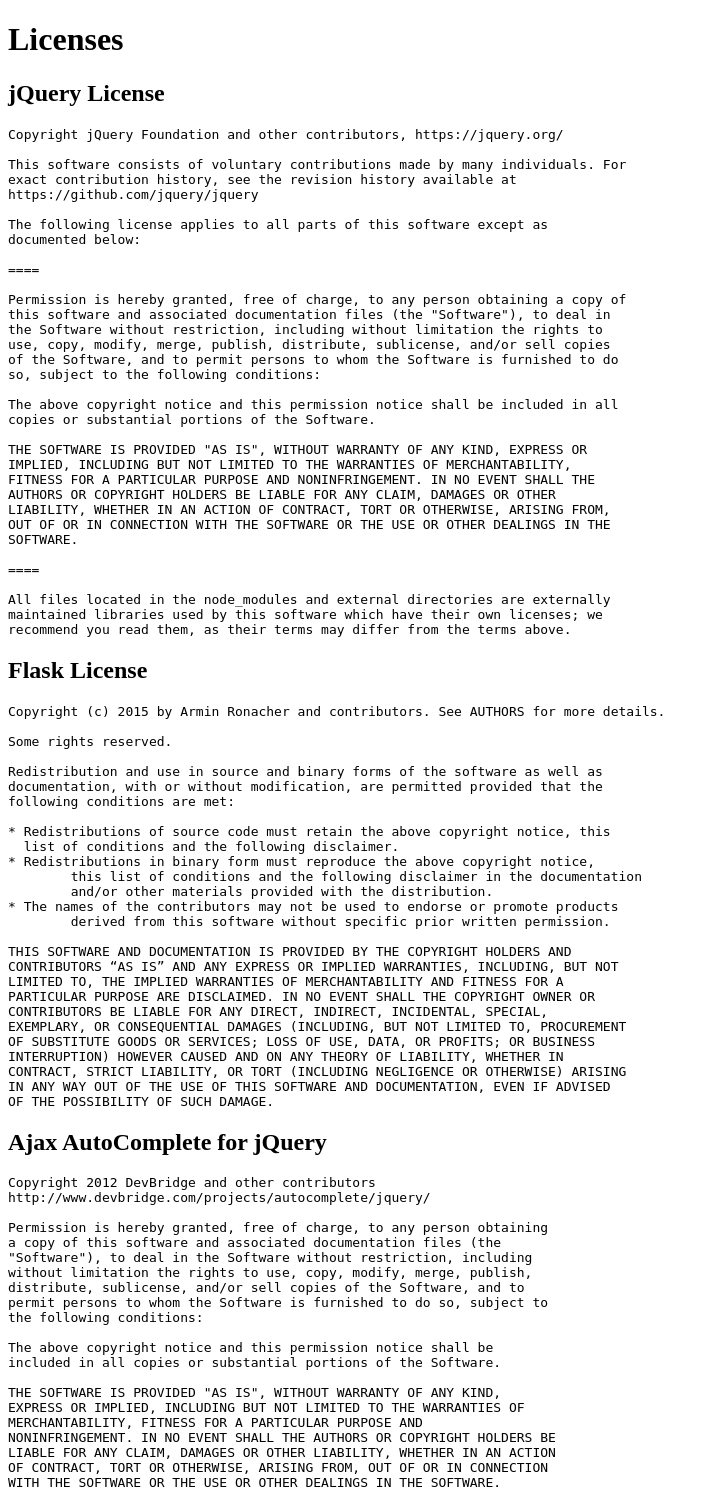
After one commit to DavidStCox/nlp-vle, a Flask app: page /licenses in a window 1280 px wide. The commit adds this page. Shown: the whole page, without its empty margins (0-719 px from the left). Run offline with Flask 2, Linux system fonts and the light colour scheme; parts of the project's set-up code (start-up, migrations or seed data) failed here and were passed over; some libraries are stand-ins or nearby versions.

Commit message:
Adds autocomplete and license page

```diff
--- a/server.py
+++ b/server.py
@@ -12,6 +12,7 @@ from flask import (
 
 from flask.views import View
 import argparse
+import json
 import os
 import random
 import sys
@@ -29,14 +30,24 @@ def parse_arguments():
     p.add_argument("--templates", type=str, default=None,
         help="Path to the Jinja2 templates directory")
 
+    p.add_argument("--static", type=str, default=None,
+        help="Path to the /static files diretory")
+
     options = p.parse_args()
 
     if options.templates is None:
         options.templates = os.path.realpath(
                 os.path.join(os.path.dirname(__file__), "templates"))
 
+    if options.static is None:
+        options.static = os.path.realpath(
+                os.path.join(os.path.dirname(__file__), "static"))
+
     if not os.path.isdir(options.templates):
         raise FileNotFoundError(options.templates)
+
+    if not os.path.isdir(options.static):
+        raise FileNotFoundError(options.static)
 
     return options
 
@@ -57,16 +68,24 @@ class SearchApp(Flask):
         self.add_url_rule("/search/navigation", view_func=self.search,
                 methods=["GET", "POST"])
 
-    def get_suggestions(self):
+        self.add_url_rule("/autocomplete", view_func=self.autocomplete)
+        self.add_url_rule("/licenses", view_func=self.licenses)
+
+    def autocomplete(self):
         """Returns (real time) queries back to the user."""
 
-        results = [
-            "suggestion 1",
-            "suggestion 2",
-            "suggestion 3",
-        ]
+        query = request.args.get("query", "")
 
-        return json.dumps(results)
+        result = {
+            "query": query,
+            "suggestions": [
+                "suggestion 1",
+                "suggestion 2",
+                "suggestion 3 - %d" % random.randint(1,100),
+            ],
+        }
+
+        return json.dumps(result)
 
     def search(self):
         """Performs the actual search."""
@@ -95,6 +114,12 @@ class SearchApp(Flask):
         """The site's landing page."""
         return render_template("index.html", title="NLP-VLE")
 
+    def licenses(self):
+        context = {
+            "title": "Licenses",
+        }
+        return render_template("licenses.html", **context)
+
 def main():
     options = parse_arguments()
 
--- a/templates/base.html
+++ b/templates/base.html
@@ -6,6 +6,15 @@
     <link rel="stylesheet" href="//code.jquery.com/ui/1.12.1/themes/base/jquery-ui.css">
     <script src="https://code.jquery.com/jquery-1.12.4.js"></script>
     <script src="https://code.jquery.com/ui/1.12.1/jquery-ui.js"></script>
+    <script src="/static/jquery.autocomplete.js"></script>
+    <style>
+      .autocomplete-suggestions { border: 1px solid #999; background: #FFF; overflow: auto; }
+      .autocomplete-suggestion { padding: 2px 5px; white-space: nowrap; overflow: hidden; }
+      .autocomplete-selected { background: #F0F0F0; }
+      .autocomplete-suggestions strong { font-weight: normal; color: #3399FF; }
+      .autocomplete-group { padding: 2px 5px; }
+      .autocomplete-group strong { display: block; border-bottom: 1px solid #000; }
+    </style>
   </head>
   <body>
     {% block body %}
--- a/templates/index.html
+++ b/templates/index.html
@@ -7,6 +7,7 @@
     <li><a href="/search/freetext">Search: Free Text</a></li>
     <li><a href="/search/suggestions">Search: Free Text and Suggestions</a></li>
     <li><a href="/search/navigation">Search: Navigation</a></li>
+    <li><a href="/licenses">Licenses</a></li>
   </ul>
 </p>
 {% endblock %}
--- /dev/null
+++ b/templates/licenses.html
@@ -0,0 +1,99 @@
+{% extends "base.html" %}
+{% block body %}
+<h1>Licenses</h1>
+
+<h2>jQuery License</h2>
+<pre>
+Copyright jQuery Foundation and other contributors, https://jquery.org/
+
+This software consists of voluntary contributions made by many individuals. For
+exact contribution history, see the revision history available at
+https://github.com/jquery/jquery
+
+The following license applies to all parts of this software except as
+documented below:
+
+====
+
+Permission is hereby granted, free of charge, to any person obtaining a copy of
+this software and associated documentation files (the "Software"), to deal in
+the Software without restriction, including without limitation the rights to
+use, copy, modify, merge, publish, distribute, sublicense, and/or sell copies
+of the Software, and to permit persons to whom the Software is furnished to do
+so, subject to the following conditions:
+
+The above copyright notice and this permission notice shall be included in all
+copies or substantial portions of the Software.
+
+THE SOFTWARE IS PROVIDED "AS IS", WITHOUT WARRANTY OF ANY KIND, EXPRESS OR
+IMPLIED, INCLUDING BUT NOT LIMITED TO THE WARRANTIES OF MERCHANTABILITY,
+FITNESS FOR A PARTICULAR PURPOSE AND NONINFRINGEMENT. IN NO EVENT SHALL THE
+AUTHORS OR COPYRIGHT HOLDERS BE LIABLE FOR ANY CLAIM, DAMAGES OR OTHER
+LIABILITY, WHETHER IN AN ACTION OF CONTRACT, TORT OR OTHERWISE, ARISING FROM,
+OUT OF OR IN CONNECTION WITH THE SOFTWARE OR THE USE OR OTHER DEALINGS IN THE
+SOFTWARE.
+
+====
+
+All files located in the node_modules and external directories are externally
+maintained libraries used by this software which have their own licenses; we
+recommend you read them, as their terms may differ from the terms above.
+</pre>
+
+<h2>Flask License</h2>
+<pre>
+Copyright (c) 2015 by Armin Ronacher and contributors. See AUTHORS for more details.
+
+Some rights reserved.
+
+Redistribution and use in source and binary forms of the software as well as
+documentation, with or without modification, are permitted provided that the
+following conditions are met:
+
+* Redistributions of source code must retain the above copyright notice, this
+  list of conditions and the following disclaimer.
+* Redistributions in binary form must reproduce the above copyright notice,
+	this list of conditions and the following disclaimer in the documentation
+	and/or other materials provided with the distribution.
+* The names of the contributors may not be used to endorse or promote products
+	derived from this software without specific prior written permission.
+
+THIS SOFTWARE AND DOCUMENTATION IS PROVIDED BY THE COPYRIGHT HOLDERS AND
+CONTRIBUTORS “AS IS” AND ANY EXPRESS OR IMPLIED WARRANTIES, INCLUDING, BUT NOT
+LIMITED TO, THE IMPLIED WARRANTIES OF MERCHANTABILITY AND FITNESS FOR A
+PARTICULAR PURPOSE ARE DISCLAIMED. IN NO EVENT SHALL THE COPYRIGHT OWNER OR
+CONTRIBUTORS BE LIABLE FOR ANY DIRECT, INDIRECT, INCIDENTAL, SPECIAL,
+EXEMPLARY, OR CONSEQUENTIAL DAMAGES (INCLUDING, BUT NOT LIMITED TO, PROCUREMENT
+OF SUBSTITUTE GOODS OR SERVICES; LOSS OF USE, DATA, OR PROFITS; OR BUSINESS
+INTERRUPTION) HOWEVER CAUSED AND ON ANY THEORY OF LIABILITY, WHETHER IN
+CONTRACT, STRICT LIABILITY, OR TORT (INCLUDING NEGLIGENCE OR OTHERWISE) ARISING
+IN ANY WAY OUT OF THE USE OF THIS SOFTWARE AND DOCUMENTATION, EVEN IF ADVISED
+OF THE POSSIBILITY OF SUCH DAMAGE.
+</pre>
+
+<h2>Ajax AutoComplete for jQuery</h2>
+<pre>
+Copyright 2012 DevBridge and other contributors
+http://www.devbridge.com/projects/autocomplete/jquery/
+
+Permission is hereby granted, free of charge, to any person obtaining
+a copy of this software and associated documentation files (the
+"Software"), to deal in the Software without restriction, including
+without limitation the rights to use, copy, modify, merge, publish,
+distribute, sublicense, and/or sell copies of the Software, and to
+permit persons to whom the Software is furnished to do so, subject to
+the following conditions:
+
+The above copyright notice and this permission notice shall be
+included in all copies or substantial portions of the Software.
+
+THE SOFTWARE IS PROVIDED "AS IS", WITHOUT WARRANTY OF ANY KIND,
+EXPRESS OR IMPLIED, INCLUDING BUT NOT LIMITED TO THE WARRANTIES OF
+MERCHANTABILITY, FITNESS FOR A PARTICULAR PURPOSE AND
+NONINFRINGEMENT. IN NO EVENT SHALL THE AUTHORS OR COPYRIGHT HOLDERS BE
+LIABLE FOR ANY CLAIM, DAMAGES OR OTHER LIABILITY, WHETHER IN AN ACTION
+OF CONTRACT, TORT OR OTHERWISE, ARISING FROM, OUT OF OR IN CONNECTION
+WITH THE SOFTWARE OR THE USE OR OTHER DEALINGS IN THE SOFTWARE.
+</pre>
+
+{% endblock %}
--- a/templates/search.html
+++ b/templates/search.html
@@ -13,7 +13,7 @@
       "baz"
     ];
     $("#query").autocomplete({
-      source: tags
+      serviceUrl: "/autocomplete"
     });
     </script>
   </div>
```
Also changed, not shown: static/jquery.autocomplete.js (added).
